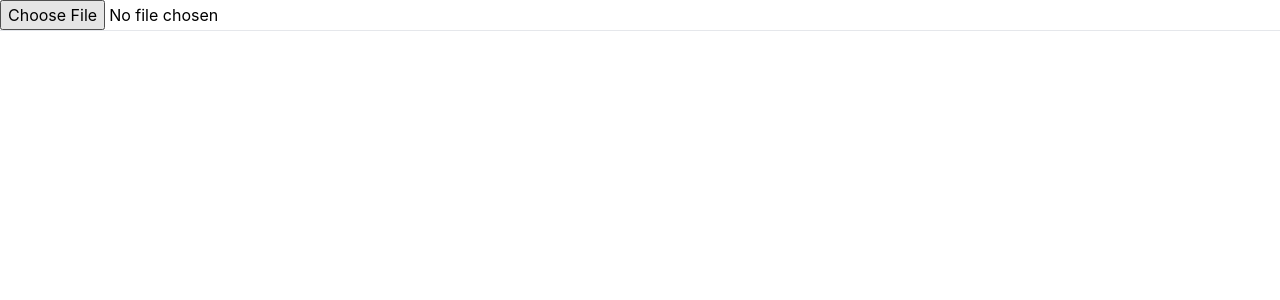
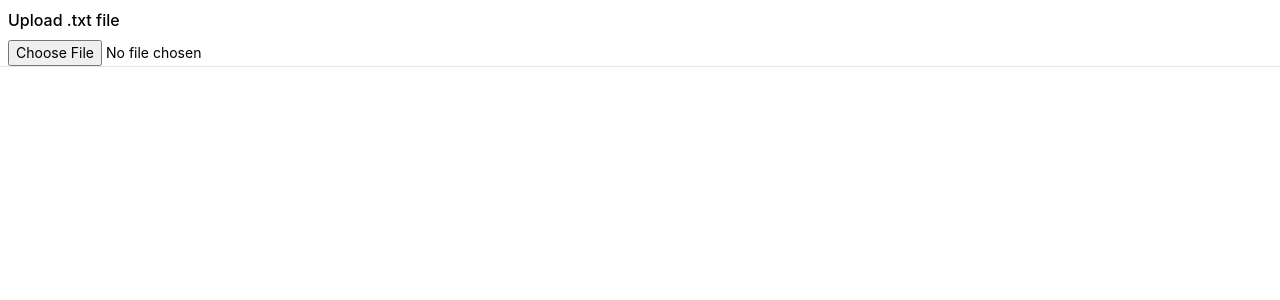
Before and after one commit to zehdi02/vocab-hunter, a React (Create React App) app: page / in a window 1280 px wide. Shown: the top 300 px of the page. Built offline with nearby package versions, Linux system fonts and the light colour scheme.

Commit message:
Modified styles

```diff
--- a/src/components/UploadFile.js
+++ b/src/components/UploadFile.js
@@ -30,10 +30,17 @@ function UploadFile() {
   return (
     <div className="UploadFile">
       <form>
-        <input type="file" id="upload" />
+        <h1 className="p-2 font-medium">Upload .txt file</h1>
+          <div>
+            <label className="p-2" for="file_input">
+              <input type="file" id="upload"
+              className="text-sm" />
+            </label>
+          </div>
       </form>
       <hr />
-      <div id="word-container"></div>
+      <div id="word-container"
+      className='font-sans text-xl'></div>
     </div>
   );
 }
--- a/src/components/splitLinesToken.js
+++ b/src/components/splitLinesToken.js
@@ -52,7 +52,7 @@ function splitLines(fileContent) {
     const lineContent = tokenWord.join(' ');
 
     // Enclose the line's content with a <p> tag, OR empty string if empty.
-    return lineContent !== '' ? `<p>${lineContent}</p>` : '';
+    return lineContent !== '' ? `<p style="padding:1em 1em;">${lineContent}</p>` : '';
   });
   // console.log(lineElements);
 
```
